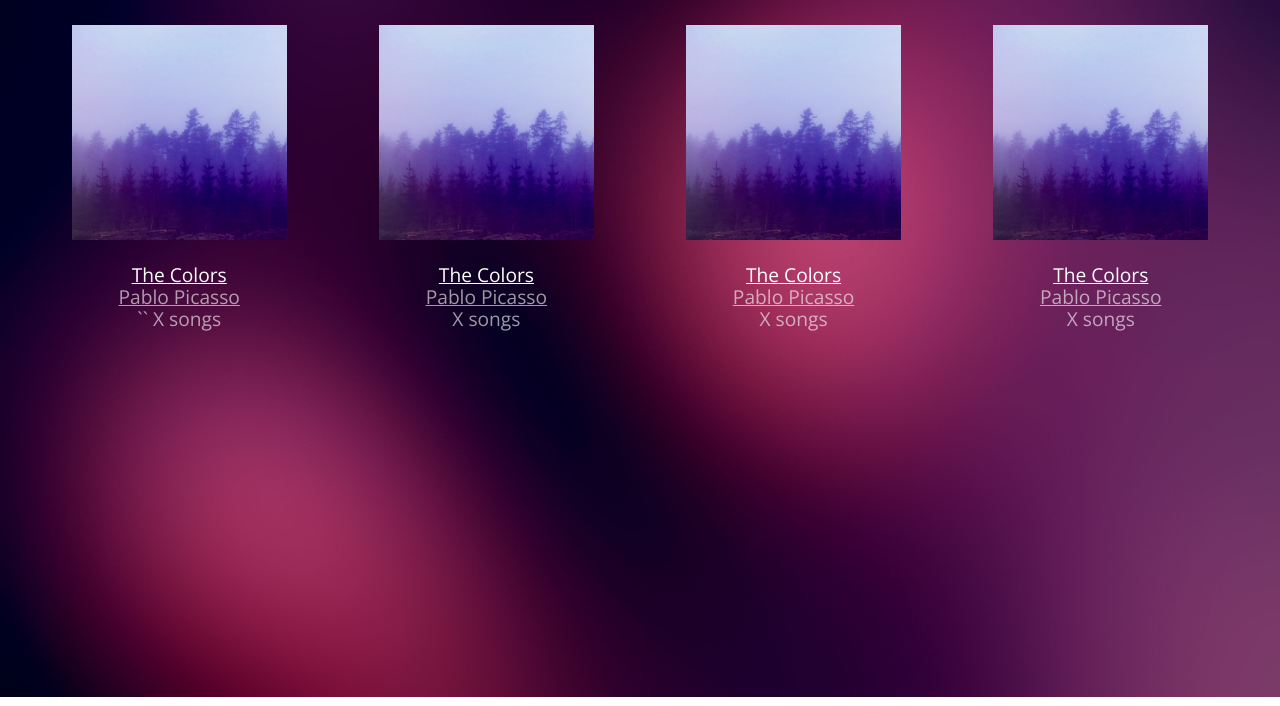
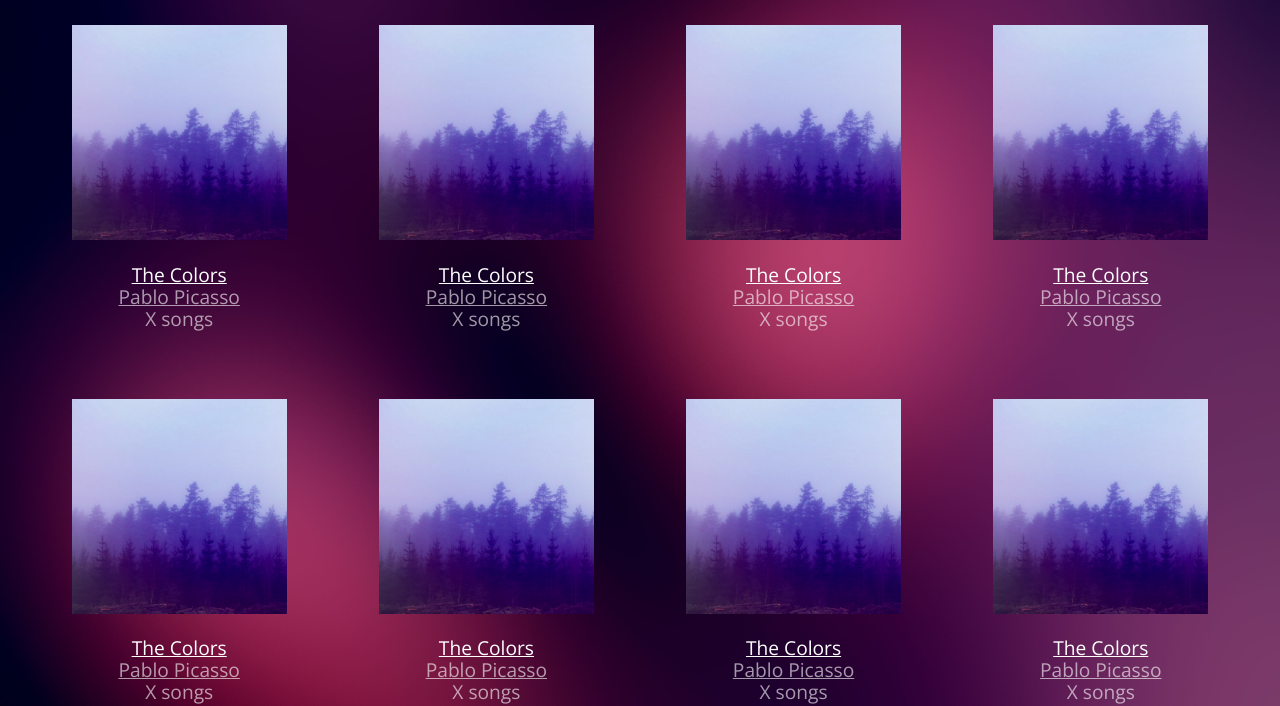
Before and after one commit to BrookeLiana/bloc-jams, a plain HTML site: page collection.html in a window 1280 px wide. Shown: the part 103-809 px from the top of the page. Drawn offline with nearby package versions, Linux system fonts and the light colour scheme.

Commit message:
Checkpoint 23 DOM Scripting Collection View: Completed

```diff
--- a/collection.html
+++ b/collection.html
@@ -19,58 +19,8 @@
             </div>
         </nav>
         <section class="album-covers container clearfix">
-         <div class="collection-album-container column fourth">
-             <img src="assets/images/album_covers/01.png"/>
-             <div class="collection-album-info caption">
-                 <p>
-                     <a class="album-name" href="album.html">The Colors</a>
-                     <br/>
-                     <a href="album.html">Pablo Picasso</a>
-                     <br/>``
-                     X songs
-                     <br/>
-                 </p>
-             </div>
-         </div>
-         <div class="collection-album-container column fourth">
-             <img src="assets/images/album_covers/01.png"/>
-             <div class="collection-album-info caption">
-                 <p>
-                     <a class="album-name" href="#">The Colors</a>
-                     <br/>
-                     <a href="#">Pablo Picasso</a>
-                     <br/>
-                     X songs
-                     <br/>
-                 </p>
-             </div>
-         </div>
-         <div class="collection-album-container column fourth">
-             <img src="assets/images/album_covers/01.png"/>
-             <div class="collection-album-info caption">
-                 <p>
-                     <a class="album-name" href="#">The Colors</a>
-                     <br/>
-                     <a href="#">Pablo Picasso</a>
-                     <br/>
-                     X songs
-                     <br/>
-                 </p>
-             </div>
-         </div>
-         <div class="collection-album-container column fourth">
-             <img src="assets/images/album_covers/01.png"/>
-             <div class="collection-album-info caption">
-                 <p>
-                     <a class="album-name" href="#">The Colors</a>
-                     <br/>
-                     <a href="#">Pablo Picasso</a>
-                     <br/>
-                     X songs
-                     <br/>
-                 </p>
-             </div>
-         </div>
+
      </section>
+     <script src="scripts/collection.js"></script>
     </body>
 </html>
--- /dev/null
+++ b/scripts/collection.js
@@ -0,0 +1,26 @@
+var collectionItemTemplate =
+     '<div class="collection-album-container column fourth">'
+   + '  <img src="assets/images/album_covers/01.png"/>'
+   + '  <div class="collection-album-info caption">'
+   + '    <p>'
+   + '      <a class="album-name" href="album.html"> The Colors </a>'
+   + '      <br/>'
+   + '      <a href="album.html"> Pablo Picasso </a>'
+   + '      <br/>'
+   + '      X songs'
+   + '      <br/>'
+   + '    </p>'
+   + '  </div>'
+   + '</div>'
+   ;
+   window.onload = function() {
+     // #1
+     var collectionContainer = document.getElementsByClassName('album-covers')[0];
+     // #2
+     collectionContainer.innerHTML = '';
+
+     // #3
+     for (var i = 0; i < 12; i++) {
+         collectionContainer.innerHTML += collectionItemTemplate;
+     }
+ }
--- a/scripts/utilities.js
+++ b/scripts/utilities.js
@@ -0,0 +1,5 @@
+function forEach(array, callback) {
+  for (var i = 0; i < array.length; i++) {
+    callback(array[i]);
+  }
+}
```
Also changed, not shown: index.html (+2 -1 lines), scripts/landing.js (+17 -19 lines).
